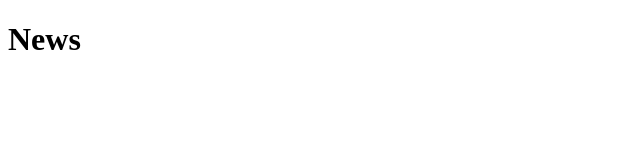
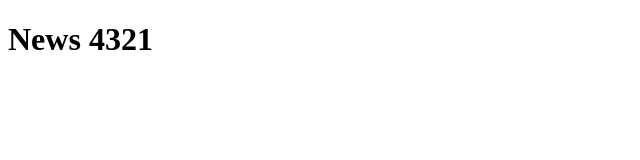
Before and after one commit to truongphut22001/demo-git, a plain HTML site: page news.html in a window 1280 px wide. Shown: the whole page, without its empty margins (0-640 px from the left). Drawn offline with Linux system fonts and the light colour scheme.

Commit message:
Test conflict

```diff
--- a/news.html
+++ b/news.html
@@ -8,6 +8,6 @@
     <body>
         <!-- Test git pull -->
         <!-- Another test -->
-        <h1>News</h1>
+        <h1>News 4321</h1>
     </body>
 </html>
```
